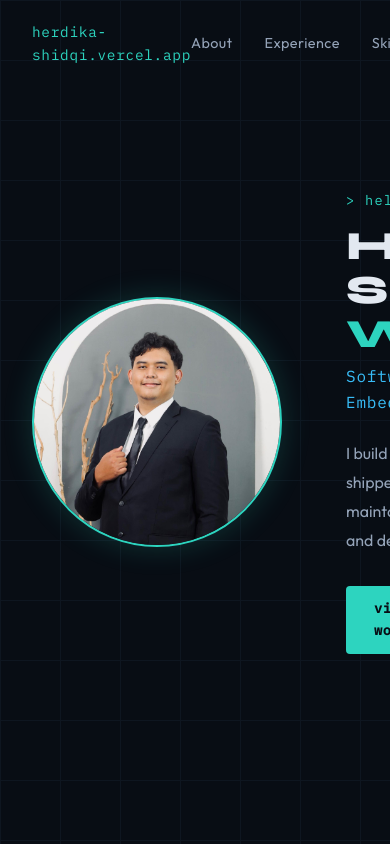
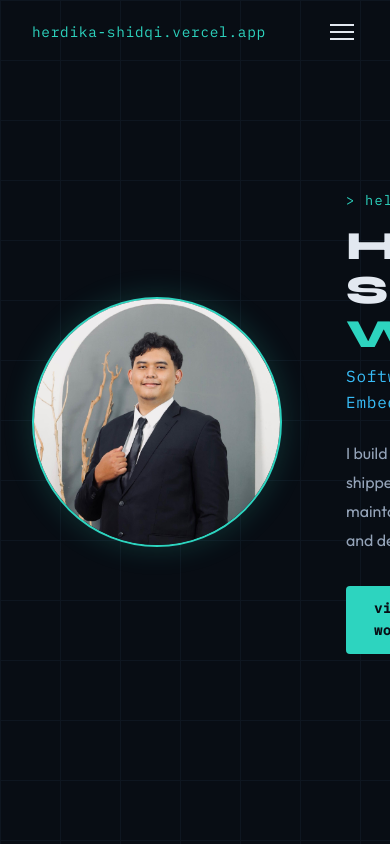
Before and after one commit to swherdika/portofolio, a React (Vite) app: page / in a window 390 px wide. Shown: the top 844 px of the page. Built offline with nearby package versions, Linux system fonts and the light colour scheme.

Commit message:
feat: add isMobile hook method, add responsive UI to navbar

```diff
--- a/src/components/Navbar.jsx
+++ b/src/components/Navbar.jsx
@@ -1,7 +1,10 @@
 import { useState, useEffect } from 'react'
+import useIsMobile from '../hooks/useIsMobile'
 
 function Navbar() {
   const [scrolled, setScrolled] = useState(false)
+  const [menuOpen, setMenuOpen] = useState(false)
+  const isMobile = useIsMobile()
 
   useEffect(() => {
     const handleScroll = () => {
@@ -22,16 +25,49 @@ function Navbar() {
     justifyContent: 'space-between',
     alignItems: 'center',
     transition: 'all 0.3s ease',
-    backgroundColor: scrolled ? 'rgba(8, 13, 20, 0.9)' : 'transparent',
-    backdropFilter: scrolled ? 'blur(12px)' : 'none',
-    borderBottom: scrolled ? '1px solid #1e2d3d' : '1px solid transparent',
+    backgroundColor: scrolled || menuOpen ? 'rgba(8, 13, 20, 0.95)' : 'transparent',
+    backdropFilter: scrolled || menuOpen ? 'blur(12px)' : 'none',
+    borderBottom: scrolled || menuOpen ? '1px solid #1e2d3d' : '1px solid transparent',
   }
 
   const logoStyle = {
     fontFamily: 'var(--font-mono)',
     color: 'var(--accent-teal)',
     fontSize: '0.9rem',
-    letterSpacing: '0.05em'
+    letterSpacing: '0.05em',
+    whiteSpace: 'nowrap',
+  }
+
+  const hamburgerStyle = {
+    display: 'flex',
+    flexDirection: 'column',
+    gap: '5px',
+    cursor: 'pointer',
+    padding: '4px',
+  }
+
+  const barStyle = {
+    width: '24px',
+    height: '2px',
+    backgroundColor: 'var(--text-primary)',
+    transition: 'all 0.3s ease',
+  }
+
+  const mobileMenuStyle = {
+    position: 'fixed',
+    top: '60px',
+    left: 0,
+    right: 0,
+    backgroundColor: 'rgba(8, 13, 20, 0.97)',
+    backdropFilter: 'blur(12px)',
+    borderBottom: '1px solid #1e2d3d',
+    padding: '1.5rem 2rem',
+    display: 'flex',
+    flexDirection: 'column',
+    gap: '1.5rem',
+    zIndex: 99,
+    transform: menuOpen ? 'translateY(0)' : 'translateY(-150%)',
+    transition: 'transform 0.3s ease',
   }
 
   const linkStyle = {
@@ -39,14 +75,23 @@ function Navbar() {
     fontSize: '0.9rem',
     color: 'var(--text-secondary)',
     transition: 'color 0.2s ease',
-    letterSpacing: '0.03em'
+    letterSpacing: '0.03em',
   }
 
   const navItems = ['About', 'Experience', 'Skills', 'Projects', 'Contact']
 
   return (
+    <>
       <nav style={navStyle}>
         <span style={logoStyle}>herdika-shidqi.vercel.app</span>
+
+        {isMobile ? (
+          <div style={hamburgerStyle} onClick={() => setMenuOpen(!menuOpen)}>
+            <div style={barStyle} />
+            <div style={barStyle} />
+            <div style={barStyle} />
+          </div>
+        ) : (
           <div style={{ display: 'flex', gap: '2rem' }}>
             {navItems.map((item) => (
               <a
@@ -60,7 +105,26 @@ function Navbar() {
               </a>
             ))}
           </div>
+        )}
       </nav>
+
+      {isMobile && (
+        <div style={mobileMenuStyle}>
+          {navItems.map((item) => (
+            <a
+              key={item}
+              href={'#' + item.toLowerCase()}
+              style={linkStyle}
+              onClick={() => setMenuOpen(false)}
+              onMouseEnter={e => { e.target.style.color = 'var(--accent-teal)' }}
+              onMouseLeave={e => { e.target.style.color = 'var(--text-secondary)' }}
+            >
+              {item}
+            </a>
+          ))}
+        </div>
+      )}
+    </>
   )
 }
 
--- /dev/null
+++ b/src/hooks/useIsMobile.js
@@ -0,0 +1,17 @@
+import { useState, useEffect } from 'react'
+
+function useIsMobile() {
+  const [isMobile, setIsMobile] = useState(window.innerWidth < 768)
+
+  useEffect(() => {
+    const handleResize = () => {
+      setIsMobile(window.innerWidth < 768)
+    }
+    window.addEventListener('resize', handleResize)
+    return () => window.removeEventListener('resize', handleResize)
+  }, [])
+
+  return isMobile
+}
+
+export default useIsMobile
```
Lines whose indentation alone changed are shown as unchanged.
